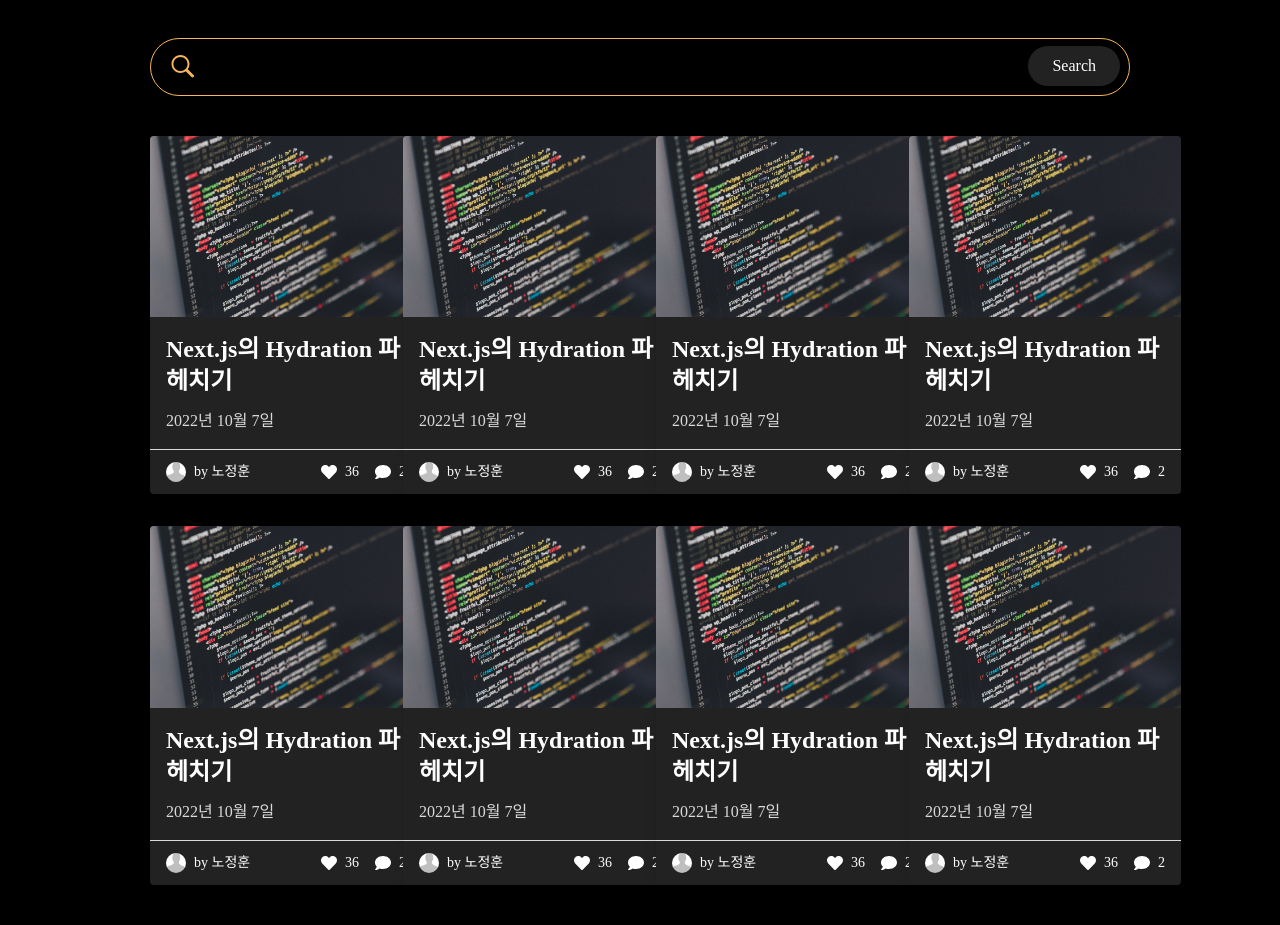
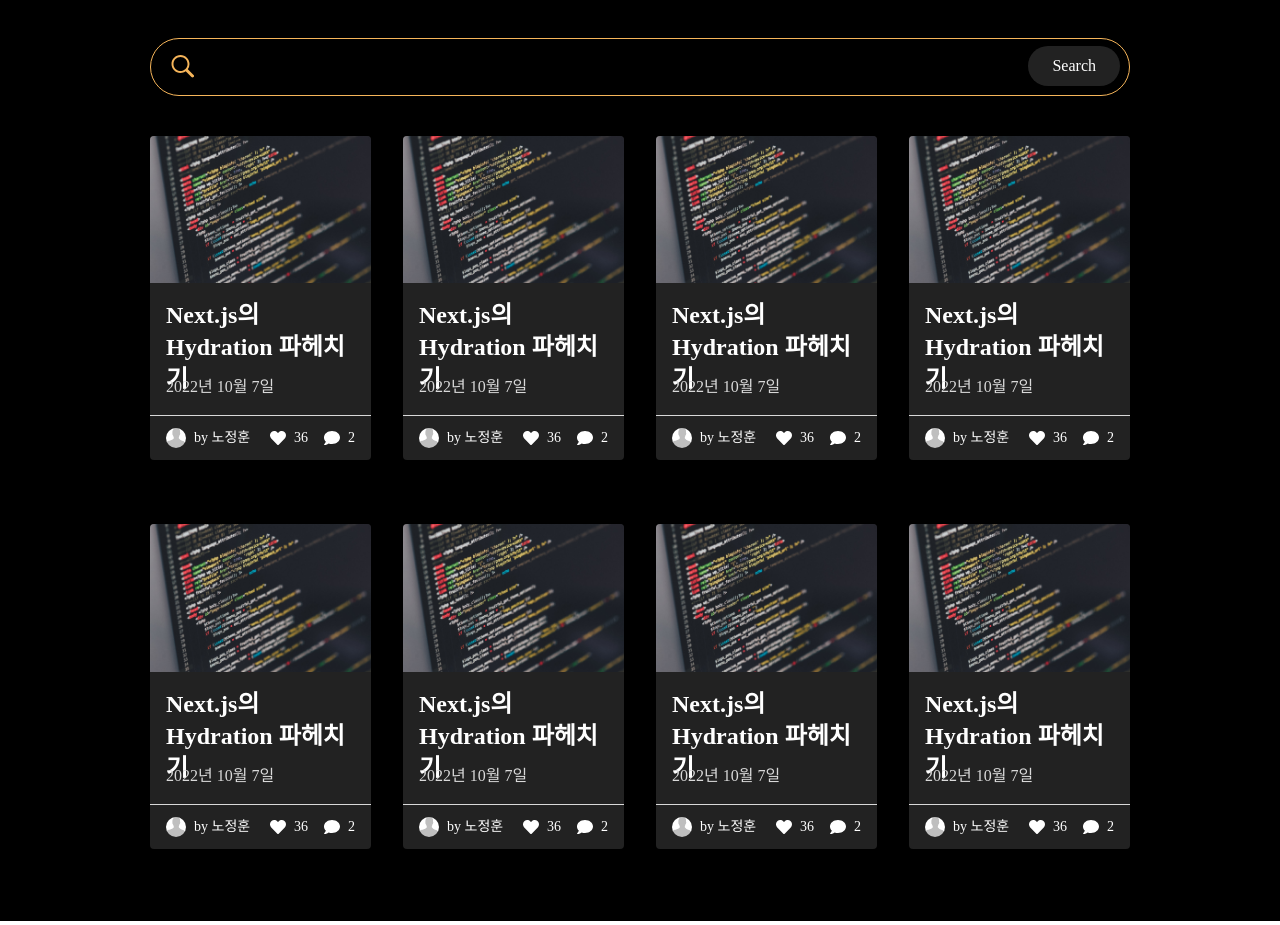
Before and after one commit to DevKor-Team/DEVKOR-front, a Next.js app: page /tech in a window 1280 px wide. Shown: the part 282-1207 px from the top of the page. Built offline with nearby package versions, Linux system fonts and the light colour scheme.

Commit message:
chore: Tech Blog UI 미세조정
- 반응형 최적화
- 포스트카드 간 세로 갭 증가

```diff
--- a/components/PostCard.tsx
+++ b/components/PostCard.tsx
@@ -5,7 +5,7 @@
 
 const PostCard = () => {
   return (
-    <div className="max-w-sm w-full lg:w-[13rem] xl:w-[17rem] 2xl:w-[19.5rem] rounded overflow-hidden shadow-lg cursor-pointer bg-button md:hover:-mt-5 md:hover:mb-5 transition-all">
+    <div className="max-w-sm w-full mb-8 rounded overflow-hidden shadow-lg cursor-pointer bg-button md:hover:-mt-5 md:hover:mb-5 transition-all">
       <div className="w-full aspect-[3/2] relative">
         <Image src={blogDefault} alt="BlogPost" layout="fill" />
       </div>
--- a/pages/tech/index.tsx
+++ b/pages/tech/index.tsx
@@ -63,15 +63,31 @@
           </div>
         </form>
         <div className="bloglist mt-10 pb-10">
-          <div className="grid grid-cols-1 md:grid-cols-2 lg:grid-cols-3 xl:grid-cols-4 gap-4 lg:gap-8">
+          <div className="flex flex-col items-center sm:grid sm:grid-cols-2 lg:grid-cols-3 xl:grid-cols-4 gap-8">
+            <div className="flex items-center justify-center">
               <PostCard />
+            </div>
+            <div className="flex items-center justify-center">
               <PostCard />
+            </div>
+            <div className="flex items-center justify-center">
               <PostCard />
+            </div>
+            <div className="flex items-center justify-center">
               <PostCard />
+            </div>
+            <div className="flex items-center justify-center">
               <PostCard />
+            </div>
+            <div className="flex items-center justify-center">
               <PostCard />
+            </div>
+            <div className="flex items-center justify-center">
               <PostCard />
+            </div>
+            <div className="flex items-center justify-center">
               <PostCard />
+            </div>
           </div>
         </div>
       </div>
```
Lines whose indentation alone changed are shown as unchanged.
